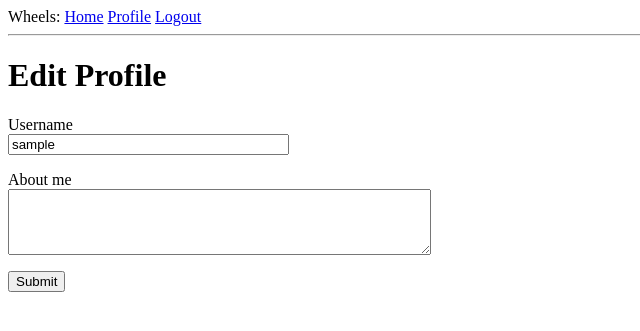
After one commit to edwardzjl/Wheels, a Flask app: page /edit_profile in a window 1280 px wide. The commit adds this page. Shown: the top 331 px of the page, without its empty margins (0-640 px from the left). Run offline with Flask 2, Linux system fonts and the light colour scheme; the visitor is signed in with stand-in values (Sample User, id 1); data comes from the database, SQL or seed files in the repository.

Commit message:
finish edit user profile

```diff
--- a/app/forms.py
+++ b/app/forms.py
@@ -1,6 +1,6 @@
 from flask_wtf import FlaskForm
-from wtforms import StringField, PasswordField, BooleanField, SubmitField
-from wtforms.validators import DataRequired, ValidationError, Email, EqualTo
+from wtforms import StringField, PasswordField, BooleanField, SubmitField, TextAreaField
+from wtforms.validators import DataRequired, Email, EqualTo, Length, ValidationError
 from app.models import User
 
 class LoginForm(FlaskForm):
@@ -26,3 +26,8 @@ class RegistrationForm(FlaskForm):
         user = User.query.filter_by(email=email.data).first()
         if user is not None:
             raise ValidationError('Please use a different email address.')
+
+class EditProfileForm(FlaskForm):
+    username = StringField('Username', validators=[DataRequired()])
+    about_me = TextAreaField('About me', validators=[Length(min=0, max=140)])
+    submit = SubmitField('Submit')
--- a/app/models.py
+++ b/app/models.py
@@ -2,6 +2,7 @@ from datetime import datetime
 from app import db, login
 from werkzeug.security import generate_password_hash, check_password_hash
 from flask_login import UserMixin
+from hashlib import md5
 
 class User(UserMixin, db.Model):
     id = db.Column(db.Integer, primary_key=True)
@@ -9,6 +10,8 @@ class User(UserMixin, db.Model):
     email = db.Column(db.String(120), index=True, unique=True)
     password_hash = db.Column(db.String(128))
     posts = db.relationship('Post', backref='author', lazy='dynamic')
+    about_me = db.Column(db.String(140))
+    last_seen = db.Column(db.DateTime, default=datetime.utcnow)
 
     def __repr__(self):
         return '<User {}>'.format(self.username)
@@ -18,6 +21,10 @@ class User(UserMixin, db.Model):
 
     def check_password(self, password):
         return check_password_hash(self.password_hash, password)
+
+    def avatar(self, size):
+        digest = md5(self.email.lower().encode('utf-8')).hexdigest()
+        return 'http://www.gravatar.com/avatar/{}?d=identicon&s={}'.format(digest, size)
 
 @login.user_loader
 def load_user(id):
--- a/app/routes.py
+++ b/app/routes.py
@@ -2,8 +2,16 @@ from flask import render_template, flash, redirect, url_for, request
 from flask_login import current_user, login_user, login_required, logout_user
 from werkzeug.urls import url_parse
 from app import app, db
-from app.forms import LoginForm, RegistrationForm
+from app.forms import LoginForm, RegistrationForm, EditProfileForm
 from app.models import User
+from datetime import datetime
+
+
+@app.before_request
+def before_request():
+    if current_user.is_authenticated:
+        current_user.last_seen = datetime.utcnow()
+        db.session.commit()
 
 @app.route('/')
 @app.route('/index')
@@ -57,3 +65,28 @@ def register():
         flash('Congratulations, you are now a registered user!')
         return redirect(url_for('login'))
     return render_template('register.html', title='Register', form=form)
+
+@app.route('/user/<username>')
+@login_required
+def user(username):
+    user = User.query.filter_by(username=username).first_or_404()
+    posts = [
+            {'author': user, 'body': 'Test post #1'},
+            {'author': user, 'body': 'Test post #2'}
+            ]
+    return render_template('user.html', user=user, posts=posts)
+
+@app.route('/edit_profile', methods=['GET', 'POST'])
+@login_required
+def edit_profile():
+    form = EditProfileForm()
+    if form.validate_on_submit():
+        current_user.username = form.username.data
+        current_user.about_me = form.about_me.data
+        db.session.commit()
+        flash('Your changes have been saved.')
+        return redirect(url_for('edit_profile'))
+    elif request.method == 'GET':
+        form.username.data = current_user.username
+        form.about_me.data = current_user.about_me
+    return render_template('edit_profile.html', title='Edit Profile', form=form)
--- /dev/null
+++ b/app/templates/_post.html
@@ -0,0 +1,6 @@
+<table>
+    <tr valign="top">
+        <td><img src="{{ post.author.avatar(36) }}"></td>
+        <td>{{ post.author.username }} says:<br>{{ post.body }}</td>
+    </tr>
+</table>
--- a/app/templates/base.html
+++ b/app/templates/base.html
@@ -1,4 +1,5 @@
 <html>
+
 <head>
     {% if title %}
     <title>{{ title }} - Wheels</title>
@@ -6,6 +7,7 @@
     <title>Welcome to Wheels</title>
     {% endif %}
 </head>
+
 <body>
     <div>
         Wheels:
@@ -13,19 +15,17 @@
         {% if current_user.is_anonymous %}
         <a href="{{ url_for('login') }}">Login</a>
         {% else %}
+        <a href="{{ url_for('user', username=current_user.username) }}"> Profile</a>
         <a href="{{ url_for('logout') }}">Logout</a>
         {% endif %}
     </div>
-        <hr>
-        {% with messages = get_flashed_messages() %}
-        {% if messages %}
+    <hr> {% with messages = get_flashed_messages() %} {% if messages %}
     <ul>
         {% for message in messages %}
         <li>{{ message }}</li>
         {% endfor %}
     </ul>
-        {% endif %}
-        {% endwith %}
-        {% block content %}{% endblock %}
+    {% endif %} {% endwith %} {% block content %}{% endblock %}
 </body>
+
 </html>
--- /dev/null
+++ b/app/templates/edit_profile.html
@@ -0,0 +1,25 @@
+{% extends "base.html" %}
+
+{% block content %}
+    <h1>Edit Profile</h1>
+    <form action="" method="POST">
+        {{ form.hidden_tag() }}
+        <p>
+            {{ form.username.label }}<br>
+            {{ form.username(size=32) }}<br>
+            {% for error in form.username.errors %}
+            <span style="color: red;">[{{ error }}]</span>
+            {% endfor %}
+        </p>
+        <p>
+            {{ form.about_me.label }}<br>
+            {{ form.about_me(cols=50, rows=4) }}<br>
+            {% for error in form.about_me.errors %}
+            <span style="color: red;">[{{ error }}]</span>
+            {% endfor %}
+        </p>
+        <p>
+            {{ form.submit() }}
+        </p>
+    </form>
+{% endblock %}
```
Also changed, not shown: app/templates/user.html (added, +21 -0 lines), migrations/versions/9587d4943cbe_new_fields_in_user_model.py (added, +30 -0 lines), app/templates/index.html (line endings or trailing spaces). Lines whose indentation alone changed are shown as unchanged.
